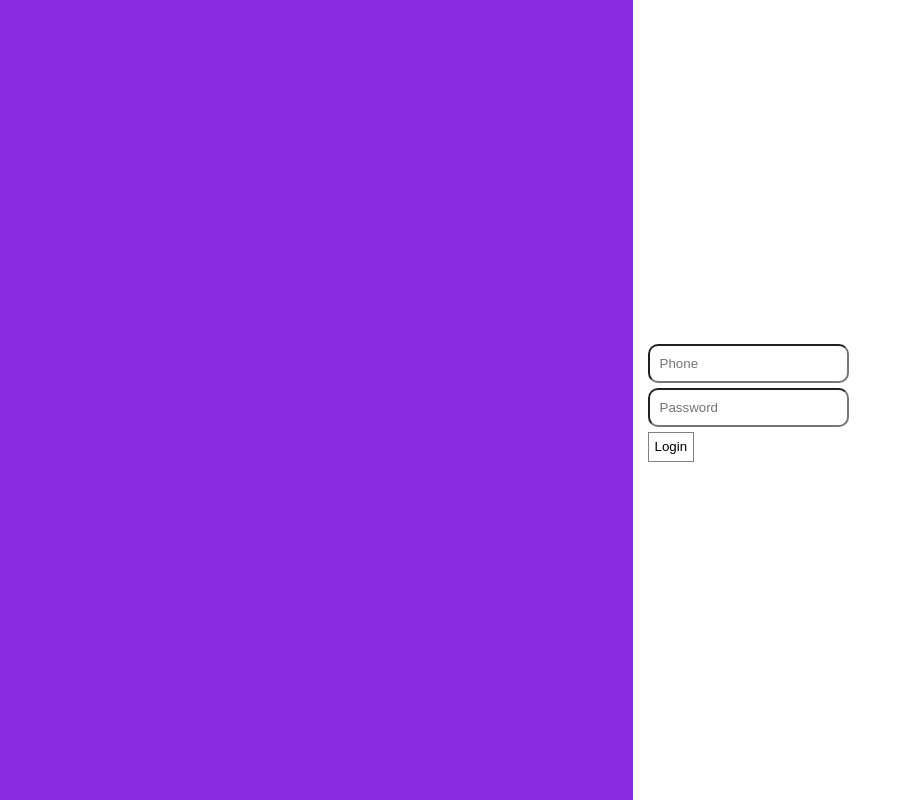
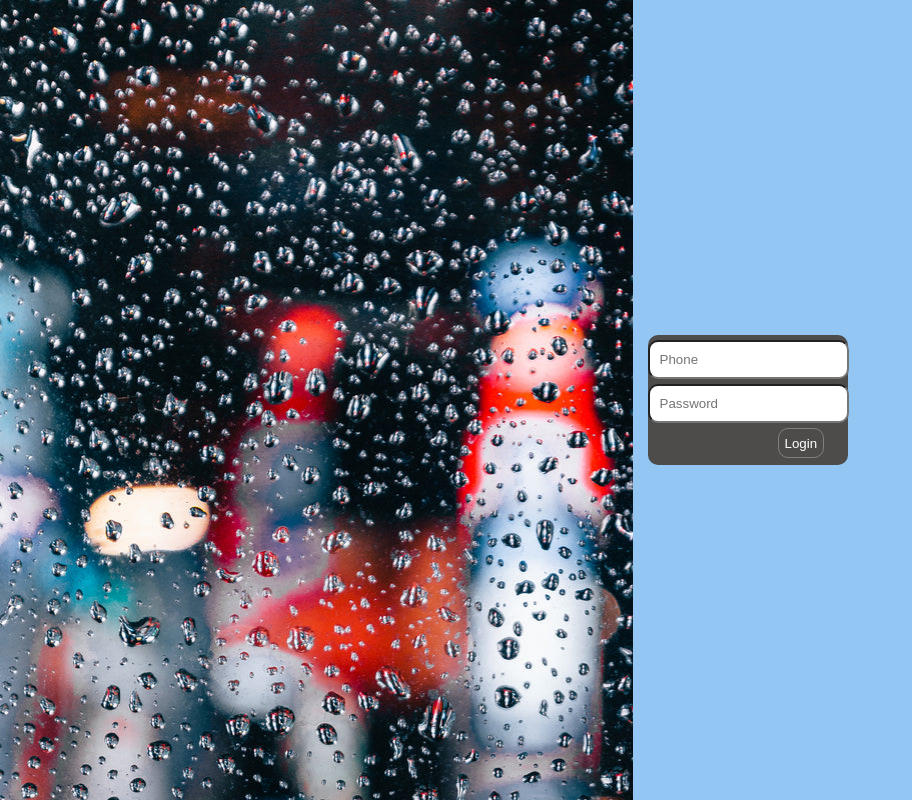
Before and after one commit to manoj567770/Facebook-Mini-Project-UI, a React (Create React App) app: page /login in a window 1280 px wide. Shown: the whole page, without its empty margins (0-912 px from the left). Built offline with nearby package versions, Linux system fonts and the light colour scheme.

Commit message:
some css changes

```diff
--- a/src/App.js
+++ b/src/App.js
@@ -4,6 +4,7 @@ import LoginPage from "./components/pages/login/LoginPage";
 import PostEditorPage from "./components/pages/PostEditor/PostEditorPage";
 import Profile from "./components/pages/Profile/Profile";
 import SignupPage from "./components/pages/singup/SignupPage";
+import RedirectPage from "./components/pages/404page/RedirectPage";
 
 function App() {
   return (
@@ -15,6 +16,7 @@ function App() {
         <Route path="/profile" element={<Profile />} />
         <Route path="/add-post" element={<PostEditorPage />} />
         <Route path="/edit/:postTitle" element={<PostEditorPage />} />
+        <Route path="/*" element={<RedirectPage />} />
       </Routes>
     </Router>
   );
--- a/src/components/Blogs/BlogsStyles.css
+++ b/src/components/Blogs/BlogsStyles.css
@@ -1,19 +1,21 @@
 .blog-container{
+    background-color: antiquewhite;
     border : 1px solid gray;
     padding: 15px;
     border-radius: 15px;
     margin: 10px;
+
 }
 
 .blog-title{
     font-size: 40px;
-    color: khaki;
+    color: rgb(177, 162, 32);
     font-weight: 400;
 }
 
 .blog-content{
     font-size: 20px;
-    color: blue;
+    color: rgb(42, 42, 44);
     font-weight: lighter;
 }
 
--- /dev/null
+++ b/src/components/pages/404page/RedirectPage.jsx
@@ -0,0 +1,12 @@
+import React from "react";
+
+const RedirectPage = () => {
+  return (
+    <div>
+      <h1>Page not found</h1>
+      <h2>This Page is Invalid</h2>
+    </div>
+  );
+};
+
+export default RedirectPage;
--- a/src/components/pages/DashBoard/DashBoardStyle.css
+++ b/src/components/pages/DashBoard/DashBoardStyle.css
@@ -1,7 +1,6 @@
 .banner {
     display: flex;
     flex-direction: column;
-    background-color: blueviolet;
     align-items: center;
     justify-content: center;
     height: 300px;
--- a/src/components/pages/PostEditor/PostEditorPageStyles.css
+++ b/src/components/pages/PostEditor/PostEditorPageStyles.css
@@ -1,4 +1,5 @@
 .page-container{
+    background-color: aquamarine;
     height: 100vh;
     width: 100%;
     display: flex;
@@ -6,3 +7,8 @@
     justify-content: center;
     align-items: center;
 }
+
+.create-blog-form-container{
+    background-color:rgb(137, 137, 240);
+    border-radius: 10px;
+}
--- a/src/components/pages/login/LoginPage.jsx
+++ b/src/components/pages/login/LoginPage.jsx
@@ -63,7 +63,7 @@ function LoginPage() {
       <div className="login-page-container">
         <div className="banner"></div>
         <div className="login-form-container">
-          <div>
+          <div className="login">
             <div>
               <Input
                 type={INPUT_TYPE.INPUT_TXT}
--- a/src/components/pages/login/LoginPageStyles.css
+++ b/src/components/pages/login/LoginPageStyles.css
@@ -7,14 +7,30 @@
 .banner {
   flex: 1;
   height: 100%;
-  background-color: blueviolet;
+  background-image: url('./rain-window.jpg');
 }
 
 .login-form-container {
+  background-color: rgb(147, 198, 243);
   flex: 1;
   display: flex;
 
   flex-direction: row;
   align-items: center;
   padding-left: 15px;
+
 }
+
+.login {
+  background-color:rgb(77, 76, 75);
+  height: 130px;
+  width: 200px;
+  border-radius: 10px;
+}
+
+button {
+  background-color: rgb(171, 203, 231);
+  color: white;
+  margin-left: 130px;
+  border-radius: 10px;
+}
```
Also changed, not shown: src/components/pages/login/rain-window.jpg (added).
